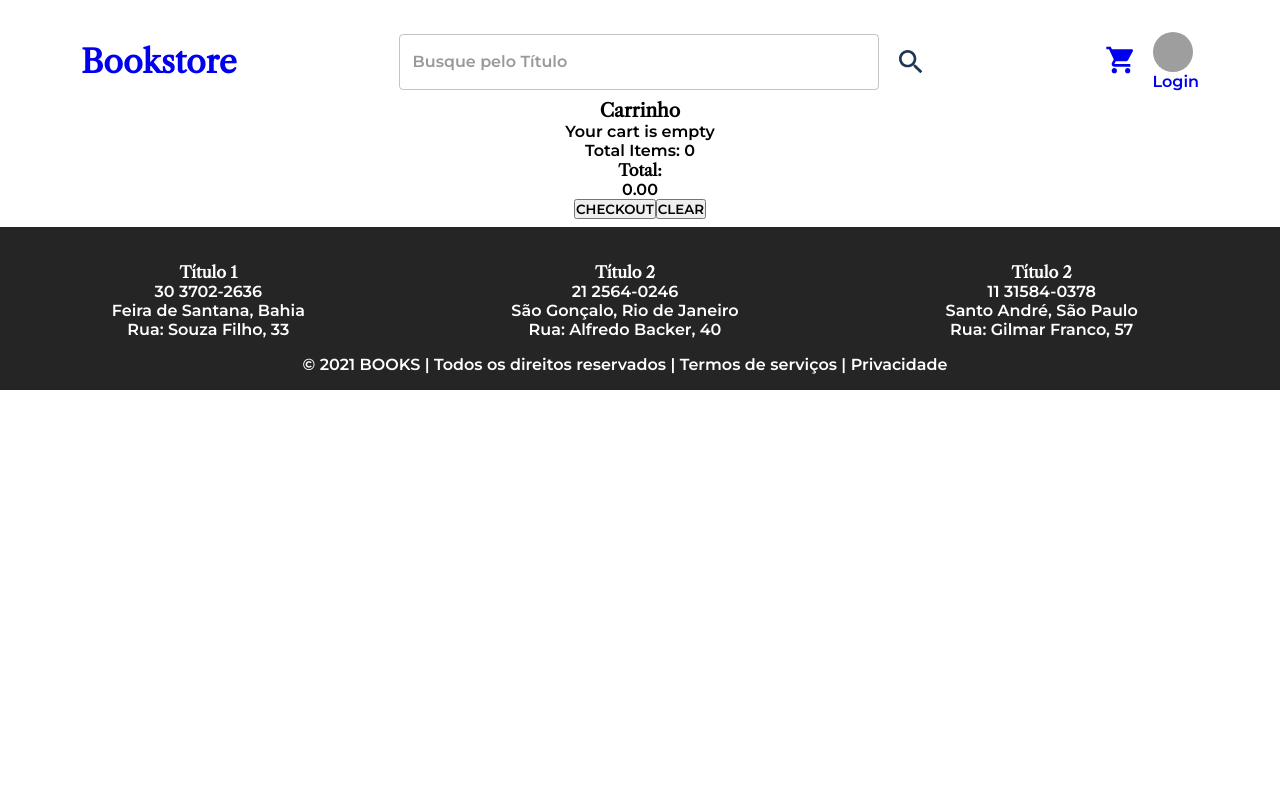
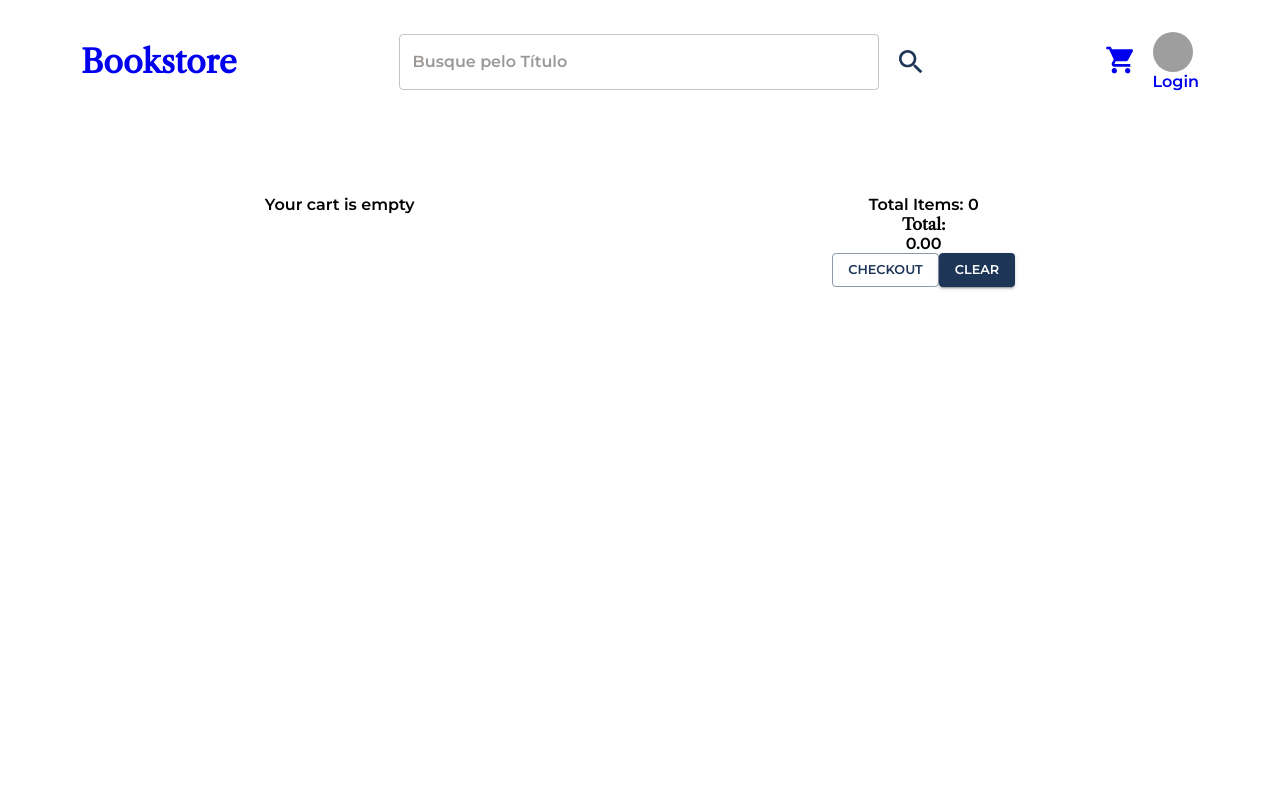
Before and after one commit to joaodath/front-ecommerce-osf, a React (Create React App) app: page /cart in a window 1280 px wide. Shown: the top 800 px of the page. Built offline with nearby package versions, Linux system fonts and the light colour scheme; no server answers; grey boxes are pictures that could not be loaded.

Commit message:
feat(cart): modificações na page cart

```diff
--- a/src/components/structure/BooksList/BooksList.jsx
+++ b/src/components/structure/BooksList/BooksList.jsx
@@ -14,7 +14,6 @@ function BooksList() {
     const loadBooks = async () => {
       const response = await Api.getRequest(Api.getAllBooksUrl());
       const result = await response.json();
-      console.log(response);
       setBooks(result);
     };
 
--- a/src/components/structure/CartItem/CartItem.jsx
+++ b/src/components/structure/CartItem/CartItem.jsx
@@ -1,22 +1,53 @@
 import React from "react";
 import { useCart } from "../../../hooks/useCart";
+import { Button } from "@mui/material";
+import { AddBox } from "@mui/icons-material";
+import { Delete } from "@mui/icons-material";
+import { IndeterminateCheckBox } from "@mui/icons-material";
 
 function CartItem({ book }) {
   const { increase, decrease, removeProduct } = useCart();
+
   return (
-    <div className="wrapper__cartItem">
+    <div
+      className="wrapper__cartItem"
+      style={{ display: "flex", alignItems: "center", columnGap: "3rem" }}
+    >
       <div>
-        <img src={book.coverImg} alt={`${book.title}'s cover`} style={{width: "10rem"}}/>
+        <img
+          src={book.coverImg}
+          alt={`${book.title}'s cover`}
+          style={{ width: "10rem" }}
+        />
       </div>
       <div>
         <p>{book.title}</p>
-        <p>{book.quantity}</p>
+
+        <p>
+          <Button onClick={() => increase(book)}>
+            <AddBox />
+          </Button>
+          {book.quantity}
+
+          {book.quantity === 1 && (
+            <Button onClick={() => removeProduct(book)}>
+              <IndeterminateCheckBox />
+            </Button>
+          )}
+
+          {book.quantity > 1 && (
+            <Button onClick={() => decrease(book)}>
+              <IndeterminateCheckBox />
+            </Button>
+          )}
+        </p>
+
         <p>R$ {book.price}</p>
-      </div>
-      <div>
-          <button type="button" onClick={()=>increase(book)}>Adicionar</button>
-          <button type="button" onClick={()=>decrease(book)}>Remover</button>
-          <button type="button" onClick={()=>removeProduct(book)}>Remover Tudo</button>
+        <div>
+          <Button onClick={() => removeProduct(book)}>
+            <Delete />
+          </Button>
+        </div>
       </div>
     </div>
   );
--- a/src/components/structure/Navbar/Navbar.jsx
+++ b/src/components/structure/Navbar/Navbar.jsx
@@ -6,13 +6,16 @@ import { JwtHandler } from "../../../jwt-handler/JwtHandler";
 import { useCart } from "../../../hooks/useCart";
 import { Link, useHistory } from "react-router-dom";
 import { Avatar } from "@mui/material";
-import { Api } from "../../../Api/Api";
+// import { Api } from "../../../Api/Api";
+import useUser from "../../../hooks/useUser";
 
 function Navbar() {
   const { itemCount } = useCart();
+  const { isLogged, setIsLogged } = useUser();
 
-  const history = useHistory();
-  const [isLogged, setIsLogged] = useState(JwtHandler.isJwtValid);
+  // const history = useHistory();
+  setIsLogged(!!JwtHandler.isJwtValid());
+  console.log(isLogged);
 
   useEffect(() => {
     const handleOnJwtChange = () => {
@@ -24,23 +27,21 @@ function Navbar() {
     };
   }, []);
 
-  console.log("IsLogged", JwtHandler.getJwt());
+  // const body = undefined;
+  // const pass = JwtHandler.getJwt();
 
-  // const body = undefined;
-  const pass = JwtHandler.getJwt();
+  // const loadUser = async () => {
+  //   const response = await Api.buildApiGetRequest(Api.loginTestUrl(pass), true);
 
-  const loadUser = async () => {
-    const response = await Api.buildApiGetRequest(Api.loginTestUrl(pass), true);
+  //   const body = await response.json();
 
-    const body = await response.json();
+  //   if (response.status !== 200) {
+  //     history.push("/logout");
+  //   } else {
+  //   }
+  // };
 
-    if (response.status !== 200) {
-      history.push("/logout");
-    } else {
-    }
-  };
-
-  loadUser();
+  // loadUser();
 
   return (
     <div
--- a/src/contexts/AppContext.js
+++ b/src/contexts/AppContext.js
@@ -1,14 +1,18 @@
 import React, { useState, createContext } from "react";
+import { JwtHandler } from "../jwt-handler/JwtHandler";
 
 export const AppContext = createContext();
 
 function AppContextProvider({ children }) {
   const [books, setBooks] = useState([]);
   const [user, setUser] = useState(undefined);
+  const [isLogged, setIsLogged] = useState(!!JwtHandler.isJwtValid());
 
   const appContextValues = {
     user,
     setUser,
+    isLogged,
+    setIsLogged,
     books,
     setBooks,
   };
--- a/src/hooks/useUser.js
+++ b/src/hooks/useUser.js
@@ -2,10 +2,12 @@ import { useContext } from "react";
 import { AppContext } from "../contexts/AppContext";
 
 export default function useUser() {
-  const { user, setUser } = useContext(AppContext);
+  const { user, setUser, isLogged, setIsLogged } = useContext(AppContext);
 
   return {
     user,
     setUser,
+    isLogged,
+    setIsLogged,
   };
 }
--- a/src/index.js
+++ b/src/index.js
@@ -8,15 +8,15 @@ import CartContextProvider from "./contexts/CartContext";
 import AppContextProvider from "./contexts/AppContext";
 
 ReactDOM.render(
-  <React.StrictMode>
+  // <React.StrictMode>
     <BrowserRouter>
       <AppContextProvider>
         <CartContextProvider>
           <App />
         </CartContextProvider>
       </AppContextProvider>
-    </BrowserRouter>
-  </React.StrictMode>,
+    </BrowserRouter>,
+  // </React.StrictMode>,
   document.getElementById("root")
 );
 
--- a/src/pages/Cart/Cart.jsx
+++ b/src/pages/Cart/Cart.jsx
@@ -1,33 +1,51 @@
 import React from "react";
 import { useCart } from "../../hooks/useCart";
 import CartProducts from "../../components/structure/CartProducts/CartProducts";
+import { Button } from "@mui/material";
 
 function Cart() {
   const { total, cartItems, itemCount, clearCart, checkout, handleCheckout } =
     useCart();
   return (
-    <div>
-      <h3>Carrinho</h3>
-      <div className="wrapper__cartProducts">
+    <div
+      className="container__cart"
+      style={{
+        padding: "3.5rem",
+        display: "grid",
+        gridTemplateColumns: "1fr, 1fr",
+        minHeight: "100vh",
+        margin: "3rem 0 1rem 0",
+      }}
+    >
+      <div className="wrapper__cartProducts" style={{ gridColumn: "1/2" }}>
         {cartItems.length > 0 ? (
           <CartProducts />
         ) : (
           <div>Your cart is empty</div>
         )}
       </div>
-      <div className="wrapper__cartDetails">
+
+      <div className="wrapper__cart-details" style={{ gridColumn: "2/3" }}>
+
+        <div className="wrapper__cart-sumarize">
           <p>Total Items: {itemCount}</p>
           <h4>Total:</h4>
           <p>{total}</p>
         </div>
-      <button type="button" onClick={handleCheckout}>
+
+        <div className="wrapper__buttons">
+          <Button variant="outlined" onClick={handleCheckout}>
             CHECKOUT
-      </button>
-      <button type="button" onClick={clearCart}>
+          </Button>
+          <Button variant="contained" onClick={clearCart}>
             CLEAR
-      </button>
+          </Button>
+        </div>
+        </div>
+
         </div>
   );
+
 }
 
 export default Cart;
--- a/src/pages/Home/Home.jsx
+++ b/src/pages/Home/Home.jsx
@@ -9,7 +9,7 @@ function Home() {
   return (
     <div className="container__Home">
       <div className="wrapper___carousel">
-        <Carousel autoplay={true} animation="slide" duration="4000">
+        <Carousel autoplay={true} animation="slide" duration="1500" interval="8000">
           {MockPromo.map((item) => (
             <CarouselItem key={`promo_${item.id}`} item={item} />
           ))}
```
Lines whose indentation alone changed are shown as unchanged.
